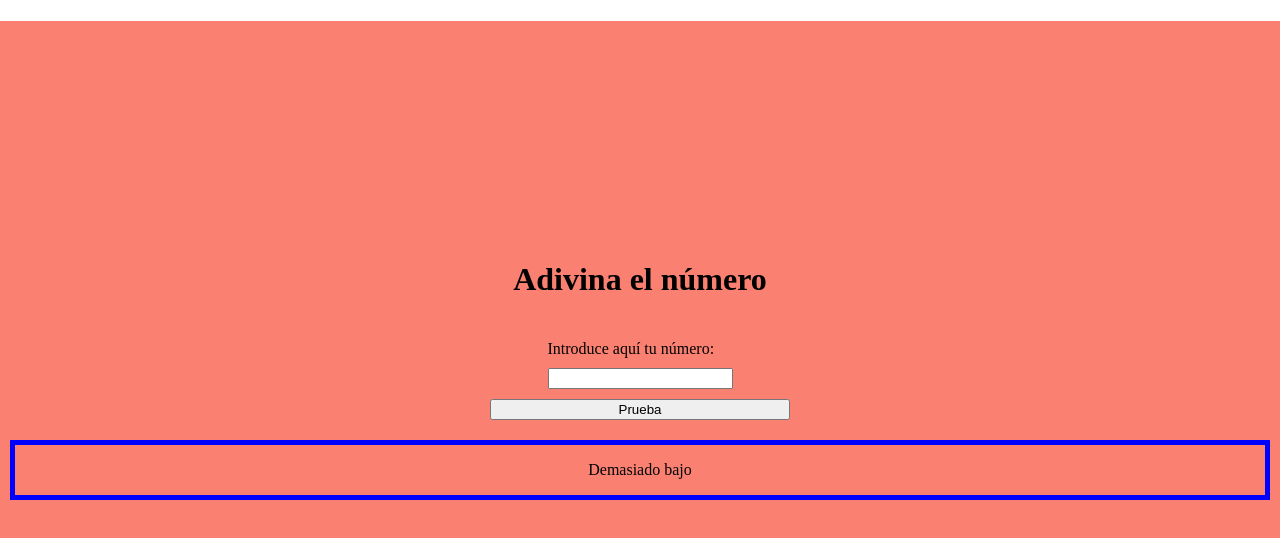
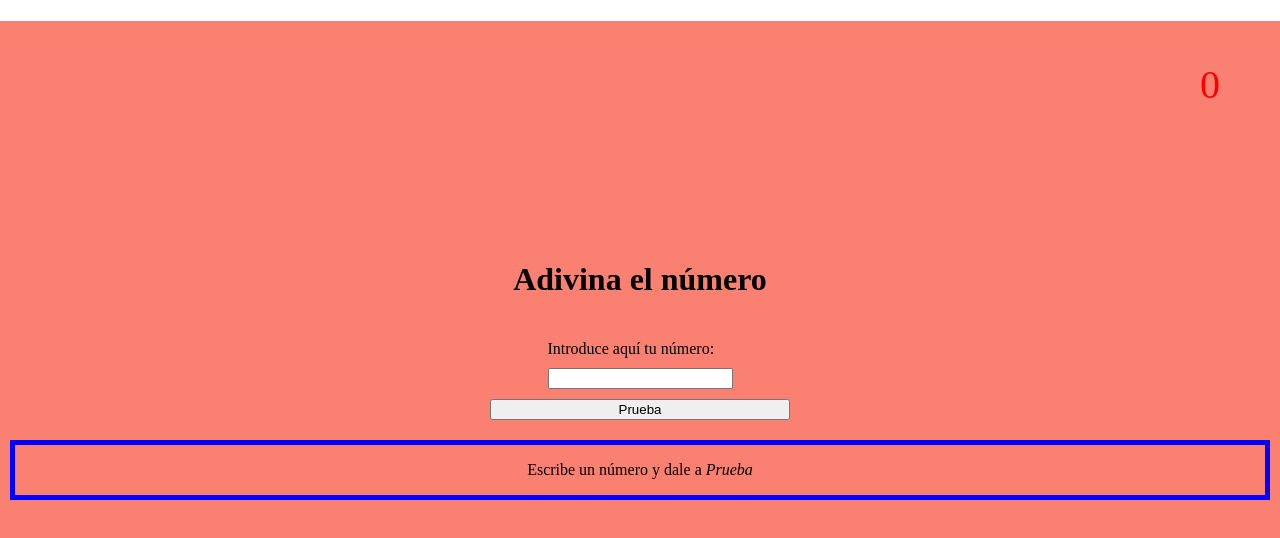
Before and after one commit to alhana-yo/e-s2-evaluacion-intermedia-alhana-yo, a plain HTML site: page index.html in a window 1280 px wide. Both pictures are taken after a click on the button "Prueba". Drawn offline with Linux system fonts and the light colour scheme.

Commit message:
Counter added

```diff
--- a/js/main.js
+++ b/js/main.js
@@ -1,4 +1,13 @@
 'use strict';
+
+let randomNumber = getRandomNumber(100);
+console.log('> ' + randomNumber);
+const button = document.querySelector('.button');
+const usersNumber = document.querySelector('#number');
+const clueText = document.querySelector('.clue__text');
+let content;
+let attemps = document.querySelector('.attemps__number');
+let counter = 0;
 
 
 //generation of a random number from 0 to 100
@@ -7,45 +16,36 @@ function getRandomNumber(max) {
     return Math.ceil(Math.random() * max);
 }
 
-let randomNumber = getRandomNumber(100);
-console.log('> ' + randomNumber);
 
-const button = document.querySelector('.button');
-const usersNumber = document.querySelector('#number');
-const clueText = document.querySelector('.clue__text');
-
-
-// console.log('button' + button);
-
-// console.log('usersNumber' + usersNumber);
-
-let content;
 
 function showContent(e) {
 
-    console.log('estoy en la función');
 
-    content = usersNumber.value;
-    console.log(content); //showing the user's number
+    content = parseInt(usersNumber.value);
 
     //Comparing the user's number and the random number
 
-    if (parseInt(content) === randomNumber) { //the numbers are equals
+    if (content === randomNumber) { //the numbers are equals
         console.log('has acertado el número!!!');
 
         clueText.innerHTML = 'has acertado el número!!!';
+        counter++;
 
     } else if(content > randomNumber){
 
         console.log('demasiado alto');
         clueText.innerHTML = 'Demasiado alto';
+        counter++;
 
     } else if (content < randomNumber) {
 
         console.log('demasiado bajo');
         clueText.innerHTML = 'Demasiado bajo';
+        counter++;
 
     }
+
+    attemps.innerHTML = counter;
 
 }
 
--- a/styles/main.css
+++ b/styles/main.css
@@ -56,7 +56,7 @@ body {
 .attemps {
 
   position: absolute;
-  top: -140px;
+  top: 0;
   right: 60px;
   color: red;
   font-size: 40px;
```
